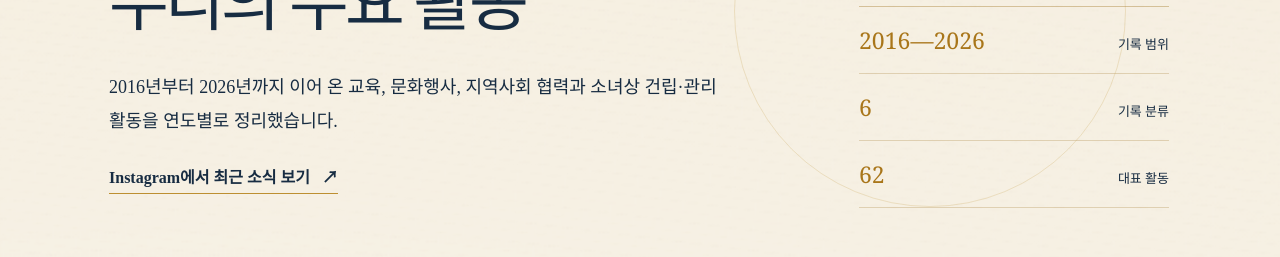
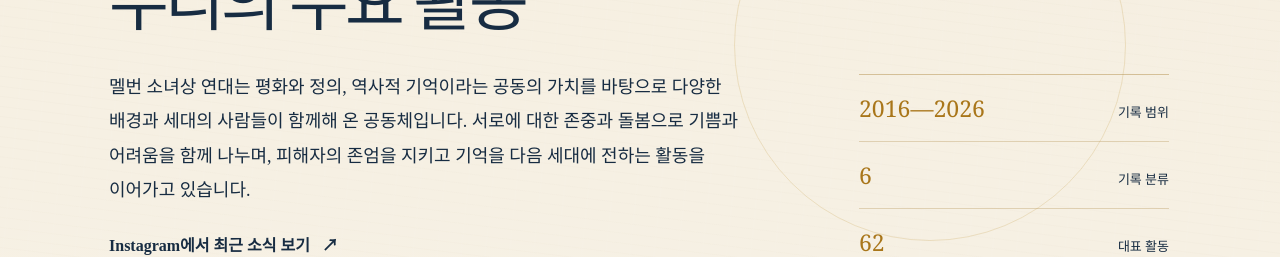
Before and after one commit to Jenguk42/fcwmelbourne, a Next.js app: page /activities in a window 1280 px wide. Shown: the part 394-651 px from the top of the page. Built offline with nearby package versions, Linux system fonts and the light colour scheme; a web font is replaced by a local one.

Commit message:
Update activities introduction in Korean and English
Use the approved community, remembrance and mutual care paragraph.
Sites source: ea734314caf149c0a386c79ee6098729ea26807a

```diff
--- a/app/activities/page.tsx
+++ b/app/activities/page.tsx
@@ -39,8 +39,7 @@ export default function ActivitiesPage() {
           <SectionEyebrow>활동 기록</SectionEyebrow>
           <h1>평화의 소녀상을 향한<br />우리의 주요 활동</h1>
           <p>
-            2016년부터 2026년까지 이어 온 교육, 문화행사, 지역사회 협력과
-            소녀상 건립·관리 활동을 연도별로 정리했습니다.
+            멜번 소녀상 연대는 평화와 정의, 역사적 기억이라는 공동의 가치를 바탕으로 다양한 배경과 세대의 사람들이 함께해 온 공동체입니다. 서로에 대한 존중과 돌봄으로 기쁨과 어려움을 함께 나누며, 피해자의 존엄을 지키고 기억을 다음 세대에 전하는 활동을 이어가고 있습니다.
           </p>
           <a
             className="text-link"
--- a/app/i18n-translations.ts
+++ b/app/i18n-translations.ts
@@ -308,7 +308,7 @@ export const englishTranslations: Record<string, string> = {
   "캠페인, 문화행사와 공동체 모임을 통해 시민들과 만난 다양한 현장입니다.": "Community connections formed through campaigns, cultural events and gatherings.",
   "평화의 소녀상을 향한": "Our journey towards",
   "우리의 주요 활동": "the Statue of Peace",
-  "2016년부터 2026년까지 이어 온 교육, 문화행사, 지역사회 협력과 소녀상 건립·관리 활동을 연도별로 정리했습니다.": "A year-by-year record of education, cultural events, community partnerships, and the establishment and care of the statue from 2016 to 2026.",
+  "멜번 소녀상 연대는 평화와 정의, 역사적 기억이라는 공동의 가치를 바탕으로 다양한 배경과 세대의 사람들이 함께해 온 공동체입니다. 서로에 대한 존중과 돌봄으로 기쁨과 어려움을 함께 나누며, 피해자의 존엄을 지키고 기억을 다음 세대에 전하는 활동을 이어가고 있습니다.": "FCWM is a community that brings together people from diverse backgrounds and generations through shared values of peace, justice and historical remembrance. With mutual respect and care, we share moments of joy and difficulty while continuing our work to uphold the dignity of victims and pass their memory on to the next generation.",
   "Instagram에서 최근 소식 보기": "See recent updates on Instagram",
   "활동 기록 요약": "Activity record summary",
   "기록 범위": "Years covered",
```
